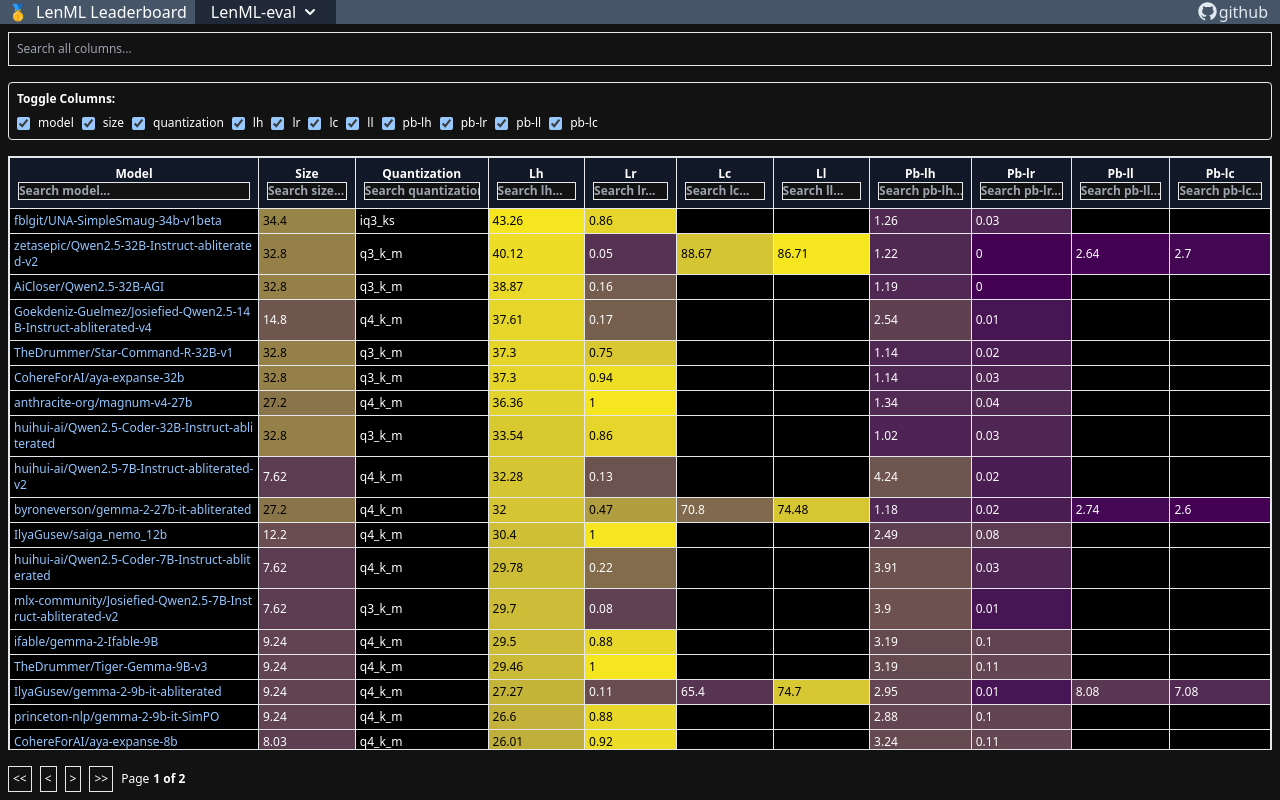
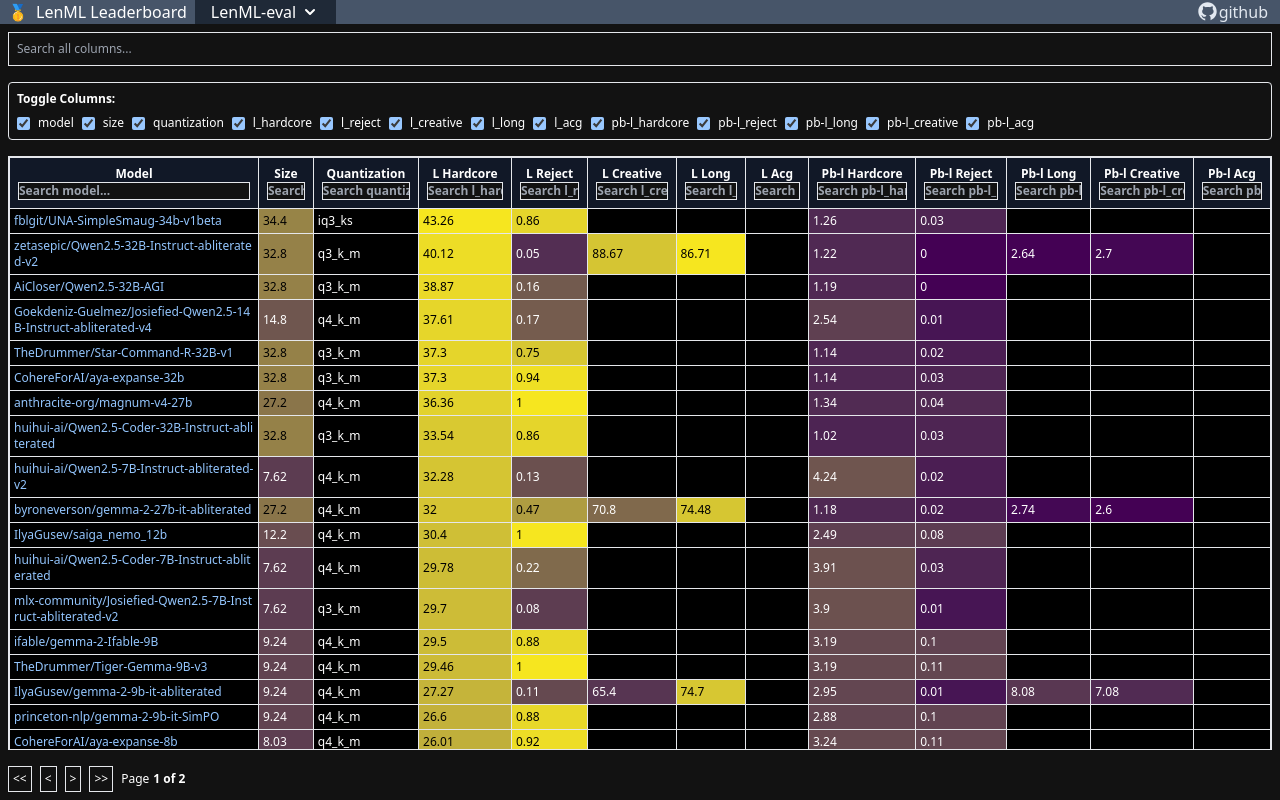
Before and after one commit to lenML/lenml-llm-leaderboard, a React (Vite) app: page / in a window 1280 px wide. Built offline with nearby package versions, Linux system fonts and the light colour scheme.

Commit message:
feat: rename / add data

```diff
--- a/src/App.tsx
+++ b/src/App.tsx
@@ -366,12 +366,16 @@
     })
     .filter(Boolean) as any[];
   // 计算 量化分数，如果有量化的话
-  // const unquant = quantization ? Object.entries(others).map(([k, v]) => {
-  //   if (typeof v !== 'number') {
-  //     return null;
-  //   }
-  //   return [`un-${k}`,v / size]
-  // }).filter(Boolean) as any[] : [];
+  const unquants = quantization
+    ? (Object.entries(others)
+        .map(([k, v]) => {
+          if (typeof v !== "number") {
+            return null;
+          }
+          return [`un-${k}`, unquant(v, quantization)];
+        })
+        .filter(Boolean) as any[])
+    : [];
 
   const o1 = {
     model,
@@ -379,6 +383,7 @@
     quantization,
     ...others,
     ...Object.fromEntries(pbs),
+    // ...Object.fromEntries(unquants),
   };
 
   for (const [k, v] of Object.entries(o1)) {
--- a/src/data/eval-data.json
+++ b/src/data/eval-data.json
@@ -3,278 +3,312 @@
     "model": "fblgit/UNA-SimpleSmaug-34b-v1beta",
     "size": 34.4,
     "quantization": "iq3_ks",
-    "lh": 43.26,
-    "lr": 0.86,
-    "lc": null,
-    "ll": null
+    "l_hardcore": 43.26,
+    "l_reject": 0.86,
+    "l_creative": null,
+    "l_long": null,
+    "l_acg": null
   },
   {
     "model": "zetasepic/Qwen2.5-32B-Instruct-abliterated-v2",
     "size": 32.8,
     "quantization": "q3_k_m",
-    "lh": 40.12,
-    "lr": 0.05,
-    "ll": 86.70626347384285,
-    "lc": 88.66666666666667
+    "l_hardcore": 40.12,
+    "l_reject": 0.05,
+    "l_long": 86.70626347384285,
+    "l_creative": 88.66666666666667
   },
   {
     "model": "AiCloser/Qwen2.5-32B-AGI",
     "size": 32.8,
     "quantization": "q3_k_m",
-    "lh": 38.87,
-    "lr": 0.16
+    "l_hardcore": 38.87,
+    "l_reject": 0.16
   },
   {
     "model": "Goekdeniz-Guelmez/Josiefied-Qwen2.5-14B-Instruct-abliterated-v4",
     "size": 14.8,
     "quantization": "q4_k_m",
-    "lh": 37.61,
-    "lr": 0.17
+    "l_hardcore": 37.61,
+    "l_reject": 0.17
   },
   {
     "model": "TheDrummer/Star-Command-R-32B-v1",
     "size": 32.8,
     "quantization": "q3_k_m",
-    "lh": 37.3,
-    "lr": 0.75
+    "l_hardcore": 37.3,
+    "l_reject": 0.75
   },
   {
     "model": "CohereForAI/aya-expanse-32b",
     "size": 32.8,
     "quantization": "q3_k_m",
-    "lh": 37.3,
-    "lr": 0.94
+    "l_hardcore": 37.3,
+    "l_reject": 0.94
   },
   {
     "model": "anthracite-org/magnum-v4-27b",
     "size": 27.2,
     "quantization": "q4_k_m",
-    "lh": 36.36,
-    "lr": 1.0
+    "l_hardcore": 36.36,
+    "l_reject": 1.0
   },
   {
     "model": "huihui-ai/Qwen2.5-Coder-32B-Instruct-abliterated",
     "size": 32.8,
     "quantization": "q3_k_m",
-    "lh": 33.54,
-    "lr": 0.86
+    "l_hardcore": 33.54,
+    "l_reject": 0.86
   },
   {
     "model": "huihui-ai/Qwen2.5-7B-Instruct-abliterated-v2",
     "size": 7.62,
     "quantization": "q4_k_m",
-    "lh": 32.28,
-    "lr": 0.13
+    "l_hardcore": 32.28,
+    "l_reject": 0.13
   },
   {
     "model": "byroneverson/gemma-2-27b-it-abliterated",
     "size": 27.2,
     "quantization": "q4_k_m",
-    "lh": 32.0,
-    "lr": 0.47,
-    "ll": 74.47939883518455,
-    "lc": 70.80000000000001
+    "l_hardcore": 32.0,
+    "l_reject": 0.47,
+    "l_long": 74.47939883518455,
+    "l_creative": 70.80000000000001
   },
   {
     "model": "IlyaGusev/saiga_nemo_12b",
     "size": 12.2,
     "quantization": "q4_k_m",
-    "lh": 30.4,
-    "lr": 1.0
+    "l_hardcore": 30.4,
+    "l_reject": 1.0
   },
   {
     "model": "huihui-ai/Qwen2.5-Coder-7B-Instruct-abliterated",
     "size": 7.62,
     "quantization": "q4_k_m",
-    "lh": 29.78,
-    "lr": 0.22
+    "l_hardcore": 29.78,
+    "l_reject": 0.22
   },
   {
     "model": "mlx-community/Josiefied-Qwen2.5-7B-Instruct-abliterated-v2",
     "size": 7.62,
     "quantization": "q3_k_m",
-    "lh": 29.7,
-    "lr": 0.08
+    "l_hardcore": 29.7,
+    "l_reject": 0.08
   },
   {
     "model": "ifable/gemma-2-Ifable-9B",
     "size": 9.24,
     "quantization": "q4_k_m",
-    "lh": 29.5,
-    "lr": 0.88
+    "l_hardcore": 29.5,
+    "l_reject": 0.88
   },
   {
     "model": "TheDrummer/Tiger-Gemma-9B-v3",
     "size": 9.24,
     "quantization": "q4_k_m",
-    "lh": 29.46,
-    "lr": 1
+    "l_hardcore": 29.46,
+    "l_reject": 1
   },
   {
     "model": "IlyaGusev/gemma-2-9b-it-abliterated",
     "size": 9.24,
     "quantization": "q4_k_m",
-    "lh": 27.27,
-    "lr": 0.11,
-    "ll": 74.70141995258126,
-    "lc": 65.4
+    "l_hardcore": 27.27,
+    "l_reject": 0.11,
+    "l_long": 74.70141995258126,
+    "l_creative": 65.4
   },
   {
     "model": "princeton-nlp/gemma-2-9b-it-SimPO",
     "size": 9.24,
     "quantization": "q4_k_m",
-    "lh": 26.6,
-    "lr": 0.88
+    "l_hardcore": 26.6,
+    "l_reject": 0.88
   },
   {
     "model": "CohereForAI/aya-expanse-8b",
     "size": 8.03,
     "quantization": "q4_k_m",
-    "lh": 26.01,
-    "lr": 0.916
+    "l_hardcore": 26.01,
+    "l_reject": 0.916
   },
   {
     "model": "mlabonne/Hermes-3-Llama-3.1-8B-lorablated",
     "size": 8.03,
     "quantization": "q4_k_m",
-    "lh": 25.7,
-    "lr": 0.5,
-    "ll": 47.34381178852976,
-    "lc": 86.76666666666667
+    "l_hardcore": 25.7,
+    "l_reject": 0.5,
+    "l_long": 47.34381178852976,
+    "l_creative": 86.76666666666667,
+    "l_acg": 3.88
   },
   {
     "model": "byroneverson/Mistral-Small-Instruct-2409-abliterated",
     "size": 12.2,
     "quantization": "q4_k_m",
-    "lh": 22.88,
-    "lr": 0.86
+    "l_hardcore": 22.88,
+    "l_reject": 0.86
   },
   {
     "model": "MarinaraSpaghetti/NemoMix-Unleashed-12B",
     "size": 12.2,
     "quantization": "q4_k_m",
-    "lh": 19.12,
-    "lr": 0.72
+    "l_hardcore": 19.12,
+    "l_reject": 0.72
   },
   {
     "model": "huihui-ai/Qwen2.5-3B-Instruct-abliterated",
     "size": 3.09,
     "quantization": "q6_k",
-    "lh": 17.86,
-    "lr": 0.22
+    "l_hardcore": 17.86,
+    "l_reject": 0.22
   },
   {
     "model": "IlyaGusev/gemma-2-2b-it-abliterated",
     "size": 2.61,
     "quantization": "q8_0",
-    "lh": 16.3,
-    "lr": 0.22,
-    "ll": 70.86505116479596,
-    "lc": 78.06666666666666
+    "l_hardcore": 16.3,
+    "l_reject": 0.22,
+    "l_long": 70.86505116479596,
+    "l_creative": 78.06666666666666
   },
   {
     "model": "natong19/Mistral-Nemo-Instruct-2407-abliterated",
     "size": 12.2,
     "quantization": "q4_k_m",
-    "lh": 15.67,
-    "lr": 0.27
+    "l_hardcore": 15.67,
+    "l_reject": 0.27
   },
   {
     "model": "nvidia/Nemotron-4-Mini-Hindi-4B-Instruct",
     "size": 4.19,
     "quantization": "q6_k",
-    "lh": 14.42,
-    "lr": 0.77
+    "l_hardcore": 14.42,
+    "l_reject": 0.77
   },
   {
     "model": "SicariusSicariiStuff/Phi-3.5-mini-instruct_Uncensored",
     "size": 3.82,
     "quantization": "q6_k",
-    "lh": 3.44,
-    "lr": 0.083
+    "l_hardcore": 3.44,
+    "l_reject": 0.083
   },
   {
     "model": "TheBloke/TinyLlama-1.1B-Chat-v1.0-GGUF",
     "size": 1.1,
     "quantization": "Q4_0",
-    "lh": 2.2,
-    "lr": 1
+    "l_hardcore": 2.2,
+    "l_reject": 1
   },
   {
     "model": "CohereForAI/c4ai-command-r-plus",
     "size": 104,
     "quantization": "iq1_m",
-    "lh": 32,
-    "lr": null
+    "l_hardcore": 32,
+    "l_reject": null
   },
   {
     "model": "fblgit/TheBeagle-v2beta-32B-MGS",
     "size": 32.8,
     "quantization": "q4_k_s",
-    "lh": 41.37,
-    "lr": 0.94
+    "l_hardcore": 41.37,
+    "l_reject": 0.94
   },
   {
     "model": "SaisExperiments/Gemma-2-2B-Opus-Instruct",
     "size": 2.61,
     "quantization": "q6_k",
-    "lh": 19.12,
-    "lr": 1,
-    "ll": 54.598902412282484,
-    "lc": 87.63333333333333
+    "l_hardcore": 19.12,
+    "l_reject": 1,
+    "l_long": 54.598902412282484,
+    "l_creative": 87.63333333333333,
+    "l_acg": 6.11
   },
   {
     "model": "lenML/aya-expanse-8b-abliterated",
     "size": 8.03,
     "quantization": "q4_k_m",
-    "lh": 25.391849529780565,
-    "lr": 0.52,
-    "ll": 73.36891621336788,
-    "lc": 93.89999999999999
+    "l_hardcore": 25.391849529780565,
+    "l_reject": 0.52,
+    "l_long": 73.36891621336788,
+    "l_creative": 93.89999999999999,
+    "l_acg": 13.88
   },
   {
     "model": "w4r10ck/SOLAR-10.7B-Instruct-v1.0-uncensored",
     "size": 10.7,
     "quantization": "q4_k_m",
-    "lh": 12.539184952978054,
-    "lr": 0.001,
-    "ll": 39.61161443738214,
-    "lc": 97.89999999999999
+    "l_hardcore": 12.539184952978054,
+    "l_reject": 0.01,
+    "l_long": 39.61161443738214,
+    "l_creative": 97.89999999999999,
+    "l_acg": 6.66
   },
   {
     "model": "AALF/gemma-2-27b-it-SimPO-37K-100steps",
     "size": 27.2,
     "quantization": "q4_k_s",
-    "lh": 31.03448275862069,
-    "lr": 0.8611,
-    "ll": 72.7901405321862,
-    "lc": 91.76666666666667
+    "l_hardcore": 31.03448275862069,
+    "l_reject": 0.8611,
+    "l_long": 72.7901405321862,
+    "l_creative": 91.76666666666667
   },
   {
     "model": "Vikhrmodels/Vikhr-Nemo-12B-Instruct-R-21-09-24",
     "size": 12.2,
     "quantization": "q4_k_s",
-    "lh": 32.288401253918494,
-    "lr": 0.8611,
-    "ll": 70.07528015634581,
-    "lc": 75.96666666666668
+    "l_hardcore": 32.288401253918494,
+    "l_reject": 0.8611,
+    "l_long": 70.07528015634581,
+    "l_creative": 75.96666666666668
   },
   {
     "model": "Vikhrmodels/Vikhr-Qwen-2.5-0.5b-Instruct",
     "size": 0.494,
     "quantization": "q6_k",
-    "lh": 14.420062695924765,
-    "lr": 0.583,
-    "ll": 47.70607331750326,
-    "lc": 63.6
+    "l_hardcore": 14.420062695924765,
+    "l_reject": 0.583,
+    "l_long": 47.70607331750326,
+    "l_creative": 63.6,
+    "l_acg": 0.55
   },
   {
     "model": "lemon07r/Gemma-2-Ataraxy-v2-9B",
     "size": 9.24,
     "quantization": "q4_k_s",
-    "lh": 25.705329153605017,
-    "lr": 0.611,
-    "ll": 58.17430575196378,
-    "lc": 92.23333333333333
+    "l_hardcore": 25.705329153605017,
+    "l_reject": 0.611,
+    "l_long": 58.17430575196378,
+    "l_creative": 92.23333333333333,
+    "l_acg": 22.22
+  },
+  {
+    "model": "anthracite-org/magnum-v4-12b",
+    "size": 12.2,
+    "quantization": "q4_k_s",
+    "l_hardcore": 40.75235109717868,
+    "l_reject": 1.0,
+    "l_long": 45.684937668977135,
+    "l_creative": 75.43333333333332,
+    "l_acg": 15.55
+  },
+  {
+    "model": "nbeerbower/Qwen2.5-Gutenberg-Doppel-14B",
+    "size": 14.8,
+    "quantization": "q4_k_s",
+    "l_hardcore": 37.61755485893417,
+    "l_reject": 0.94,
+    "l_long": 61.82586432518972,
+    "l_creative": 93.10000000000001,
+    "l_acg": 28.33
+  },
+  {
+    "model": "IlyaGusev/saiga_nemo_12b-v3",
+    "size": 12.2,
+    "quantization": "q4_k_s",
+    "l_hardcore": 31.974921630094045,
+    "l_reject": 1.0
   }
 ]
```
